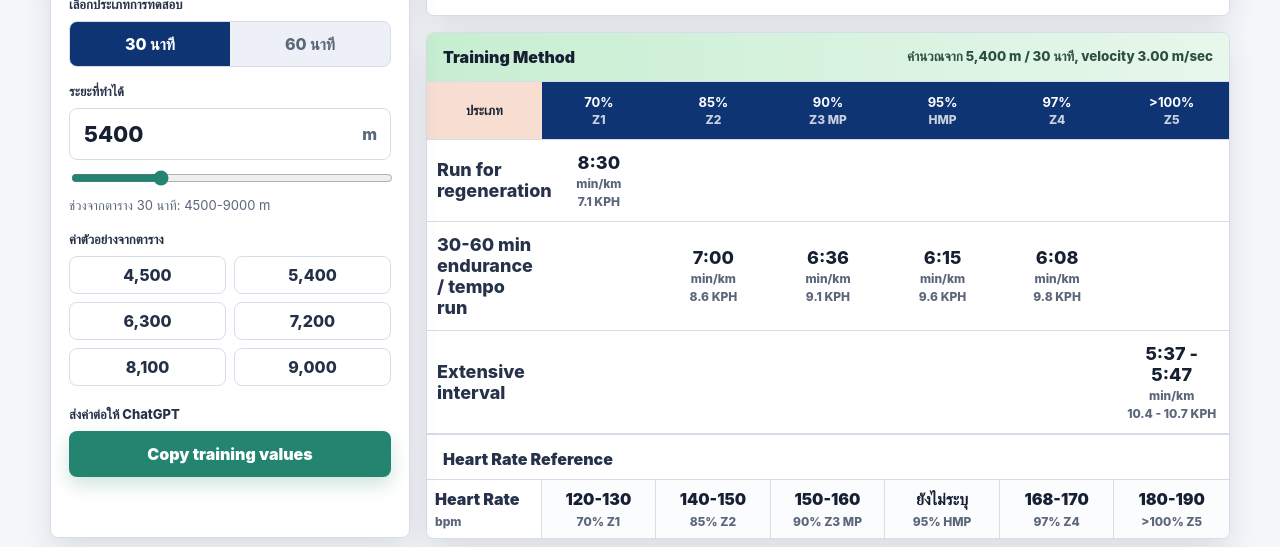
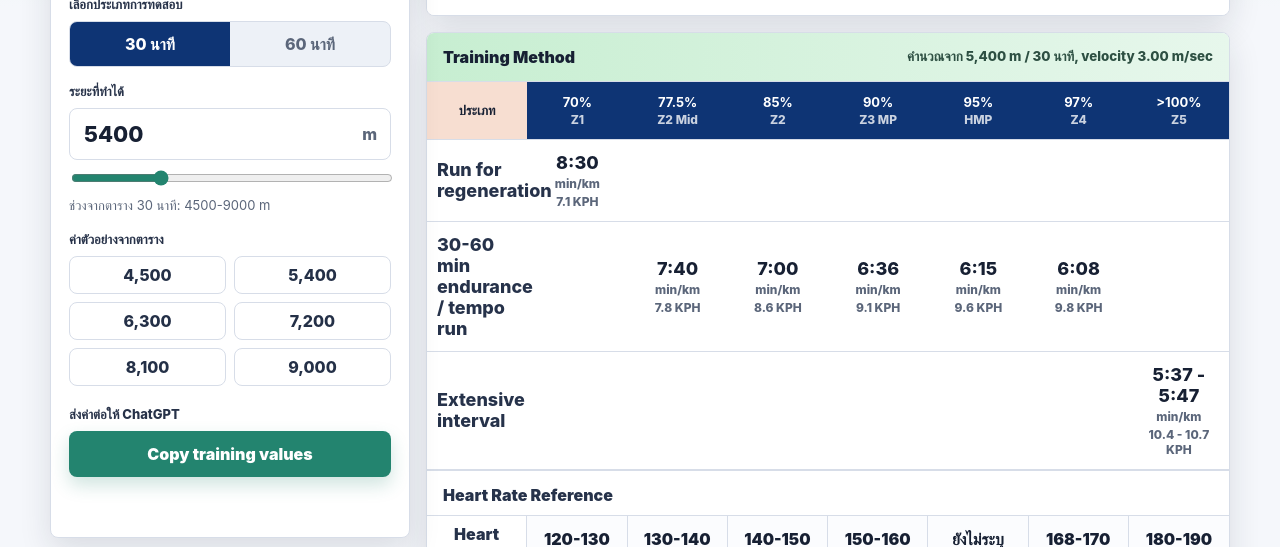
Before and after one commit to kunthanonapp/VCR-CALCULATOR, a plain HTML site: page index.html in a window 1280 px wide. Shown: the part 253-800 px from the top of the page. Drawn offline with Linux system fonts and the light colour scheme.

Commit message:
Add files via upload
เพิ่ม z2 mid

```diff
--- a/index.html
+++ b/index.html
@@ -359,7 +359,7 @@
 
     .hr-grid {
       display: grid;
-      grid-template-columns: repeat(7, minmax(0, 1fr));
+      grid-template-columns: repeat(8, minmax(0, 1fr));
       border-top: 1px solid var(--line);
       overflow: hidden;
     }
@@ -574,6 +574,7 @@
                 <tr>
                   <th>ประเภท</th>
                   <th class="zone">70%<span>Z1</span></th>
+                  <th class="zone">77.5%<span>Z2 Mid</span></th>
                   <th class="zone">85%<span>Z2</span></th>
                   <th class="zone">90%<span>Z3 MP</span></th>
                   <th class="zone">95%<span>HMP</span></th>
@@ -585,11 +586,12 @@
                 <tr class="zone-row">
                   <td>Run for regeneration</td>
                   <td id="pace70">8:30<span class="label">min/km</span></td>
-                  <td colspan="5"></td>
+                  <td colspan="6"></td>
                 </tr>
                 <tr class="zone-row">
                   <td>30-60 min endurance / tempo run</td>
                   <td></td>
+                  <td id="paceMid">7:40<span class="label">min/km</span></td>
                   <td id="pace85">7:00<span class="label">min/km</span></td>
                   <td id="pace90">6:36<span class="label">min/km</span></td>
                   <td id="pace95">6:15<span class="label">min/km</span></td>
@@ -598,7 +600,7 @@
                 </tr>
                 <tr class="zone-row">
                   <td>Extensive interval</td>
-                  <td colspan="5"></td>
+                  <td colspan="6"></td>
                   <td id="paceOver">5:37 - 5:47<span class="label">min/km</span></td>
                 </tr>
               </tbody>
@@ -609,6 +611,7 @@
             <div class="hr-grid" aria-label="Heart rate by training zone">
               <div class="hr-cell hr-label">Heart Rate<span>bpm</span></div>
               <div class="hr-cell">120-130<span>70% Z1</span></div>
+              <div class="hr-cell">130-140<span>77.5% Z2 Mid</span></div>
               <div class="hr-cell">140-150<span>85% Z2</span></div>
               <div class="hr-cell">150-160<span>90% Z3 MP</span></div>
               <div class="hr-cell">ยังไม่ระบุ<span>95% HMP</span></div>
@@ -688,6 +691,7 @@
       sourceLine: document.querySelector("#sourceLine"),
       formulaVcr: document.querySelector("#formulaVcr"),
       pace70: document.querySelector("#pace70"),
+      paceMid: document.querySelector("#paceMid"),
       pace85: document.querySelector("#pace85"),
       pace90: document.querySelector("#pace90"),
       pace95: document.querySelector("#pace95"),
@@ -963,11 +967,13 @@
       refs.formulaVcr.textContent = formulaText;
 
       const pace70 = hasVcr ? paceFromVelocity(vcr * 0.70) : "0:00";
+      const paceMid = hasVcr ? paceFromVelocity(vcr * 0.775) : "0:00";
       const pace85 = hasVcr ? paceFromVelocity(vcr * 0.85) : "0:00";
       const pace90 = hasVcr ? paceFromVelocity(vcr * 0.90) : "0:00";
       const pace95 = hasVcr ? paceFromVelocity(vcr * 0.95) : "0:00";
       const pace97 = hasVcr ? paceFromVelocity(vcr * 0.97) : "0:00";
       const kph70 = hasVcr ? kphFromVelocity(vcr * 0.70) : "0.0";
+      const kphMid = hasVcr ? kphFromVelocity(vcr * 0.775) : "0.0";
       const kph85 = hasVcr ? kphFromVelocity(vcr * 0.85) : "0.0";
       const kph90 = hasVcr ? kphFromVelocity(vcr * 0.90) : "0.0";
       const kph95 = hasVcr ? kphFromVelocity(vcr * 0.95) : "0.0";
@@ -981,6 +987,7 @@
         : "0.0 - 0.0";
 
       refs.pace70.innerHTML = paceCell(pace70, kph70);
+      refs.paceMid.innerHTML = paceCell(paceMid, kphMid);
       refs.pace85.innerHTML = paceCell(pace85, kph85);
       refs.pace90.innerHTML = paceCell(pace90, kph90);
       refs.pace95.innerHTML = paceCell(pace95, kph95);
@@ -996,6 +1003,7 @@
         estimate60: estimate60.toLocaleString("en-US"),
         zones: [
           zoneResult("Z1", "70%", pace70, kph70, "Run for regeneration", "120-130"),
+          zoneResult("Z2 Mid", "77.5%", paceMid, kphMid, "30-60 min endurance / tempo run", "130-140"),
           zoneResult("Z2", "85%", pace85, kph85, "30-60 min endurance / tempo run", "140-150"),
           zoneResult("Z3 MP", "90%", pace90, kph90, "30-60 min endurance / tempo run", "150-160"),
           zoneResult("HMP", "95%", pace95, kph95, "30-60 min endurance / tempo run", "ยังไม่ระบุ"),
```
